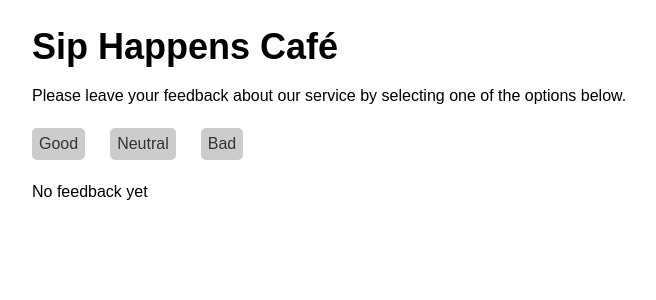
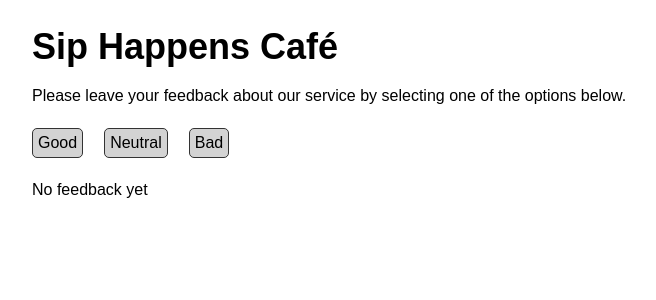
Before and after one commit to ValeriiaSeliverstova/goit-neo-react-hw-module2, a React (Vite) app: page / in a window 1280 px wide. Shown: the top 300 px of the page, without its empty margins (18-674 px from the left). Built offline with nearby package versions, Linux system fonts and the light colour scheme.

Commit message:
fixL styles css

```diff
--- a/src/Options.module.css
+++ b/src/Options.module.css
@@ -1,15 +1,14 @@
 .options {
   display: flex;
   flex-direction: row;
-  gap: 5px;
+  gap: 1px;
   margin: 10px auto;
 }
 
 .button {
   padding: 5px;
   font-size: 16px;
-  border: 2px solid #ccc;
+  border: 1px solid #333;
   border-radius: 5px;
-  background-color: #ccc;
-  color: #333;
+  background-color: #d3d3d3;
 }
```
